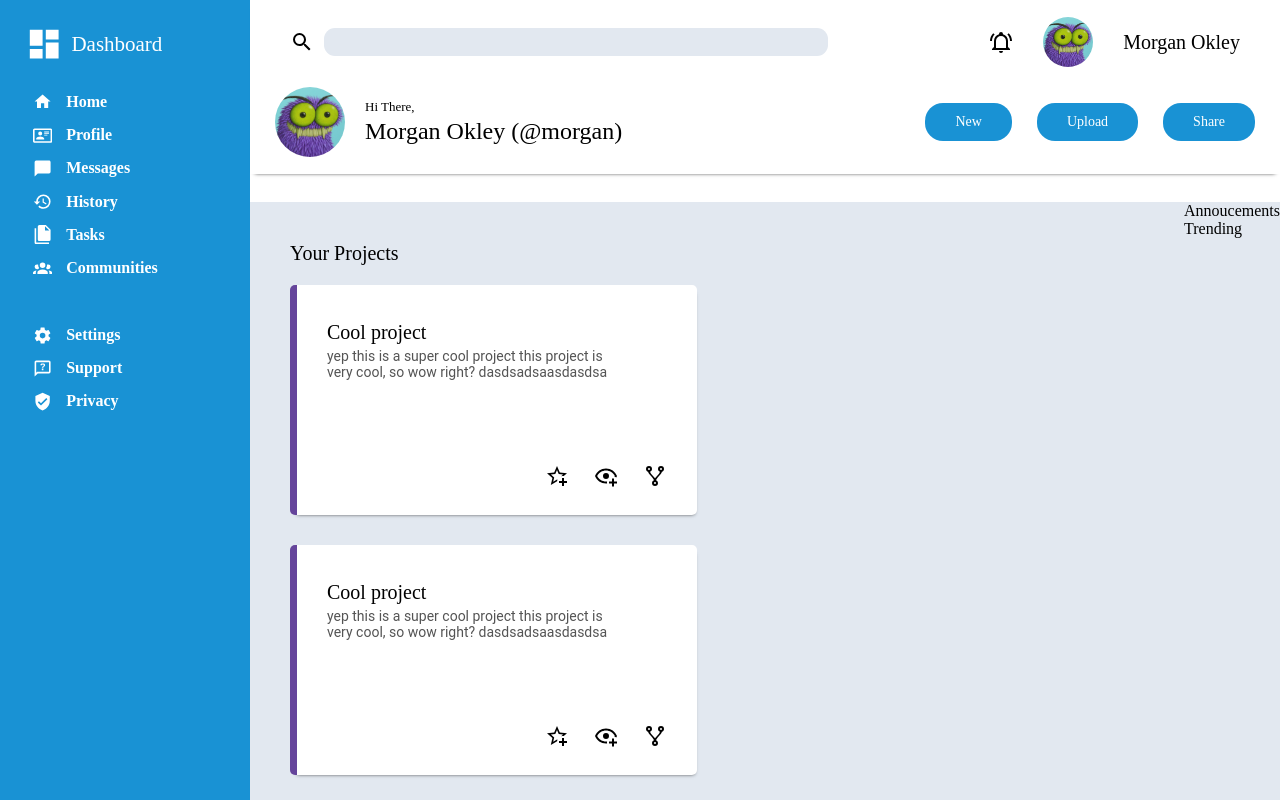
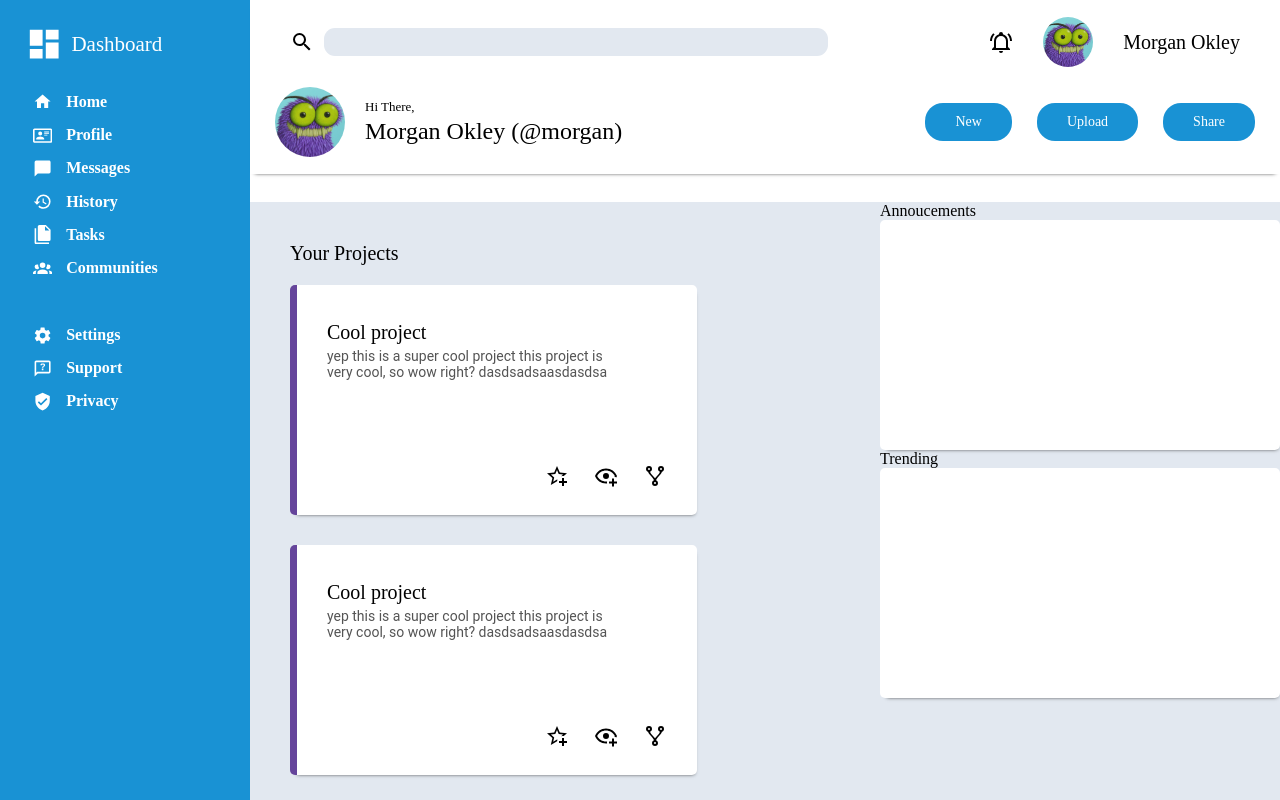
Before and after one commit to ezratweaver/TheOdinProject, a React (Vite) app in the folder IntermediateHTMLAndCSS/fe6-admin-dashboard/: page / in a window 1280 px wide. Shown: the top 800 px of the page. Built offline with nearby package versions, Linux system fonts and the light colour scheme; a web font is replaced by a local one.

Commit message:
Add background to InfoCard

```diff
--- a/IntermediateHTMLAndCSS/fe6-admin-dashboard/src/components/InfoCard.jsx
+++ b/IntermediateHTMLAndCSS/fe6-admin-dashboard/src/components/InfoCard.jsx
@@ -1,7 +1,27 @@
 import React from 'react'
 
 const InfoCard = () => {
-  return <div></div>
+
+
+
+
+  return (
+    <div
+      style={{
+        backgroundColor: "white",
+        width: "400px",
+        height: "230px",
+        maxHeight: '230px',
+        borderRadius: "5px",
+        display: "flex",
+        flexDirection: "column",
+        justifyContent: "space-around",
+        boxShadow: "2px 4px 4px -5px black",
+      }}
+    >
+
+    </div>
+  )
 }
 
 export default InfoCard
```
